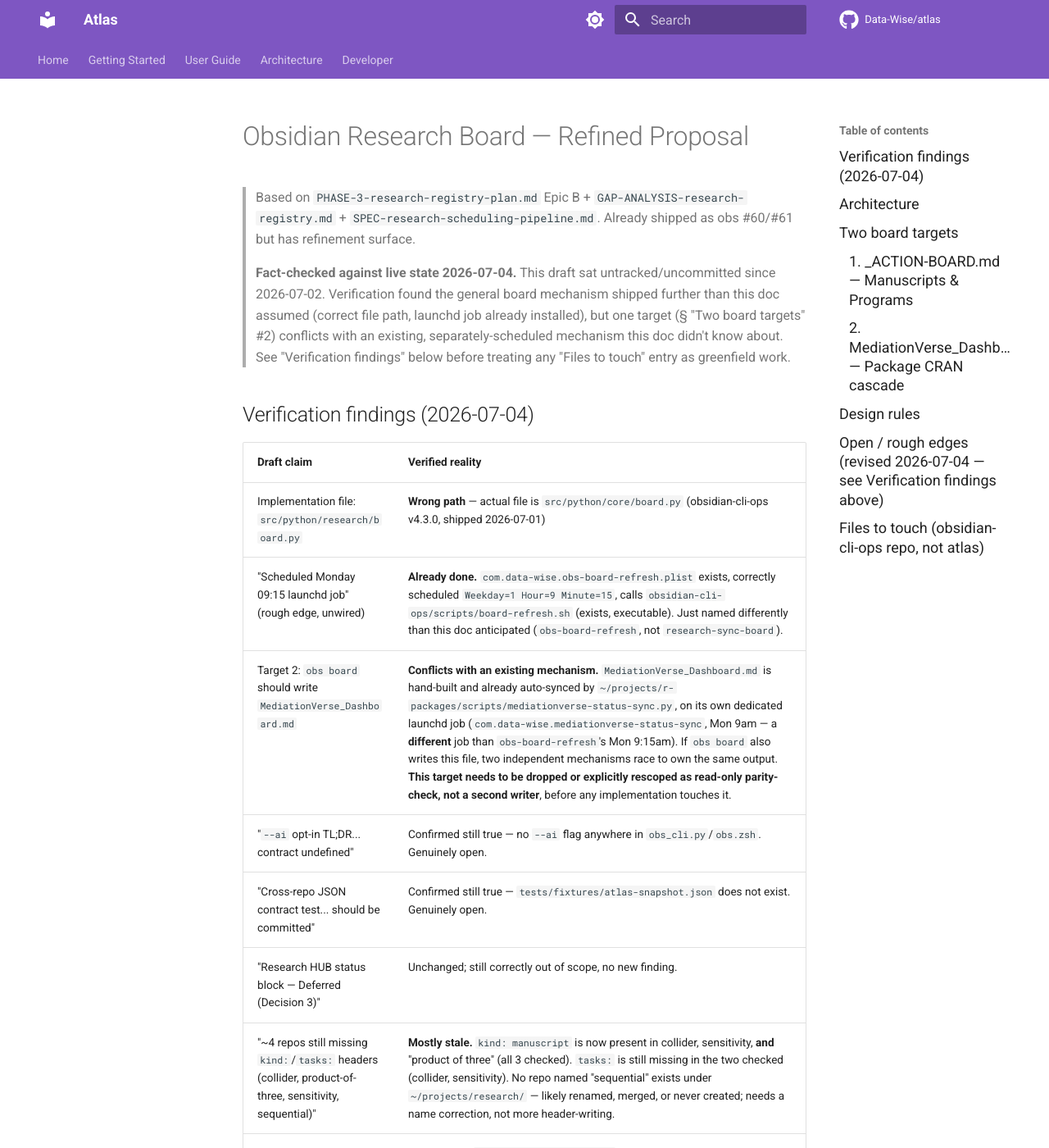
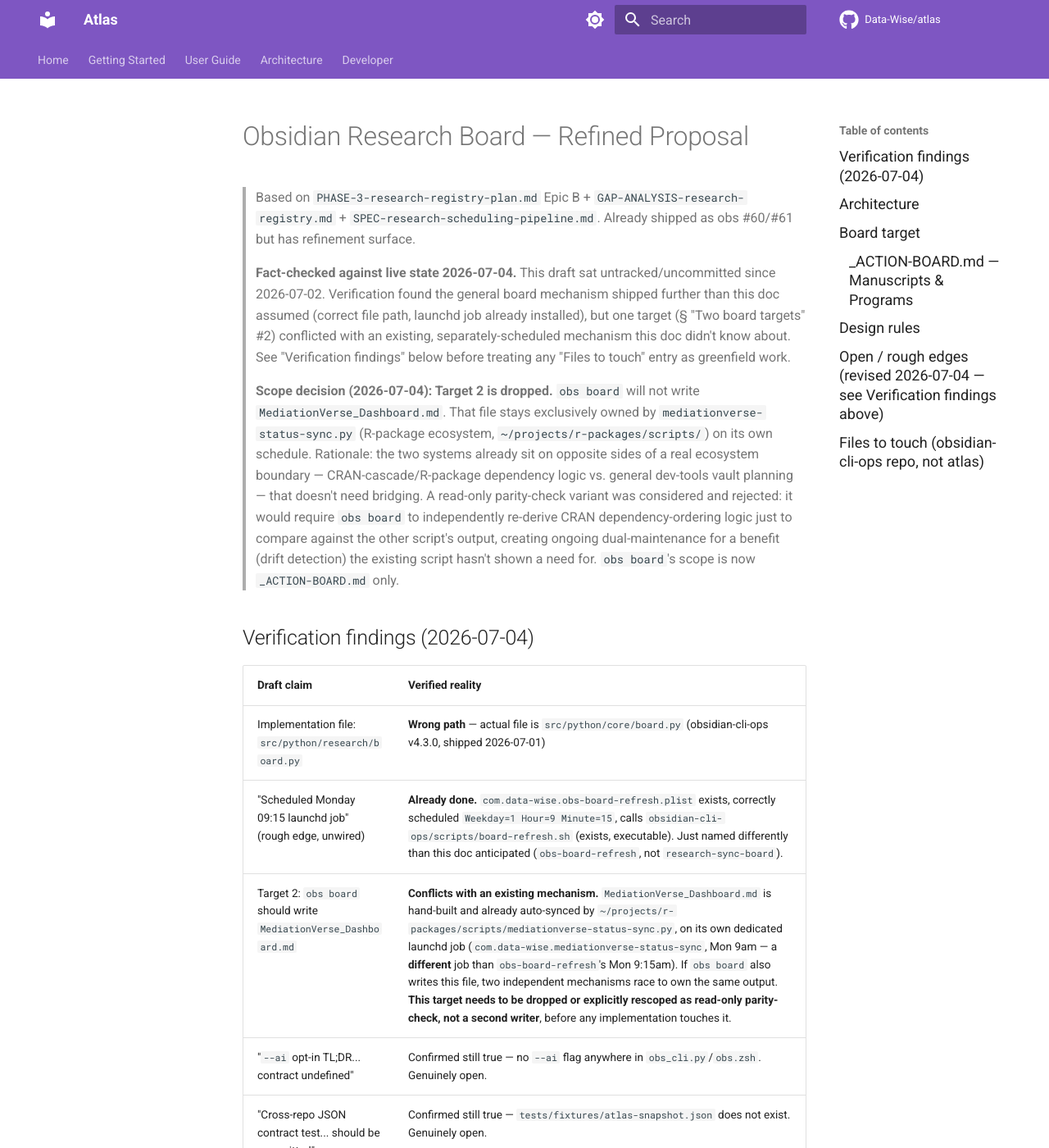
Before and after one commit to Data-Wise/atlas, an MkDocs documentation site: the page built from docs/SPEC-obs-board-refined-2026-07-02.md, in a window 1280 px wide and 1400 px high. Shown: the whole window at 82% size. Built offline with MkDocs 1.6.1 and Material for MkDocs 9.7.7, drawn with Linux system fonts in a browser that asks for light colours; comment, search, counter and statistics services are not loaded; some of the changed text lies outside the part shown.

Commit message:
docs: record MediationVerse-target scope decision (dropped)
obs board will not write MediationVerse_Dashboard.md -- that file stays
exclusively owned by mediationverse-status-sync.py (r-packages
ecosystem). Rationale: the two systems sit on opposite sides of a real
ecosystem boundary (CRAN-cascade R-package logic vs. general dev-tools
vault planning) that doesn't need bridging. Read-only parity-check was
considered and rejected -- would require dual-maintained ranking logic
for a drift-detection benefit the existing script hasn't needed.
obs board's scope is now _ACTION-BOARD.md only. Updates the
architecture diagram, board-target section, rough-edges table, and
files-to-touch list to match.

````diff
--- a/docs/SPEC-obs-board-refined-2026-07-02.md
+++ b/docs/SPEC-obs-board-refined-2026-07-02.md
@@ -6,9 +6,20 @@
 > **Fact-checked against live state 2026-07-04.** This draft sat untracked/uncommitted since
 > 2026-07-02. Verification found the general board mechanism shipped further than this doc
 > assumed (correct file path, launchd job already installed), but one target (§ "Two board
-> targets" #2) conflicts with an existing, separately-scheduled mechanism this doc didn't know
+> targets" #2) conflicted with an existing, separately-scheduled mechanism this doc didn't know
 > about. See "Verification findings" below before treating any "Files to touch" entry as
 > greenfield work.
+>
+> **Scope decision (2026-07-04): Target 2 is dropped.** `obs board` will not write
+> `MediationVerse_Dashboard.md`. That file stays exclusively owned by
+> `mediationverse-status-sync.py` (R-package ecosystem, `~/projects/r-packages/scripts/`) on its
+> own schedule. Rationale: the two systems already sit on opposite sides of a real ecosystem
+> boundary — CRAN-cascade/R-package dependency logic vs. general dev-tools vault planning — that
+> doesn't need bridging. A read-only parity-check variant was considered and rejected: it would
+> require `obs board` to independently re-derive CRAN dependency-ordering logic just to compare
+> against the other script's output, creating ongoing dual-maintenance for a benefit (drift
+> detection) the existing script hasn't shown a need for. `obs board`'s scope is now
+> `_ACTION-BOARD.md` only.
 
 ## Verification findings (2026-07-04)
 
@@ -32,12 +43,15 @@ atlas project list --kind --format json
          ├── ranker: stable sort (priority → progress desc → id)
          ├── renderer: markdown via templates
          └── writer: marker-bounded atomic (<!-- obs:board:start/end -->)
-                └──► vault: _ACTION-BOARD.md + MediationVerse_Dashboard.md
+                └──► vault: _ACTION-BOARD.md
 ```
 
-## Two board targets
+*(`MediationVerse_Dashboard.md` removed from this diagram — see "Scope decision" above.
+`obs board` has exactly one output target.)*
 
-### 1. `_ACTION-BOARD.md` — Manuscripts & Programs
+## Board target
+
+### `_ACTION-BOARD.md` — Manuscripts & Programs
 
 ```
 ## 🎯 Research Action Board            generated: 2026-06-25
@@ -57,15 +71,9 @@ TL;DR — deterministic summary
 | pmed-modern | Epi/JASA | 🟢 active | ███████░░ 92% | 0/5 | advance 05 |
 ```
 
-### 2. `MediationVerse_Dashboard.md` — Package CRAN cascade
-
-```
-## MediationVerse — CRAN Cascade
-| Package | CRAN | Dependencies | Next |
-| medfit  | ✅ 0.2.1   | — | — |
-| medrobust | 🔴 —   | medfit | submit_cran() |
-| medsim   | 🟡 —    | medfit, medrobust | await medrobust |
-```
+*(The former "Target 2" `MediationVerse_Dashboard.md` CRAN-cascade table is no longer part
+of this spec's scope — that view continues to live exclusively in
+`mediationverse-status-sync.py`, unchanged.)*
 
 ## Design rules
 
@@ -83,20 +91,25 @@ TL;DR — deterministic summary
 | Issue | Status |
 |-------|--------|
 | **Collider `journal:`→`venue:` field mapping** | Not yet verified this pass — still needs checking against atlas's `target:` convention |
-| **MediationVerse_Dashboard target parity** | **Superseded, not a rough edge to fix — a scope decision needed.** Drop this target from `obs board`, or explicitly scope it read-only (parity-check against `mediationverse-status-sync.py`'s output, never a second writer) |
+| **MediationVerse_Dashboard target parity** | ✅ **Resolved 2026-07-04 — target dropped.** `obs board` will never write this file; see "Scope decision" above. No remaining action. |
 | **Scheduled Monday 09:15 launchd job** | ✅ **Done** — `com.data-wise.obs-board-refresh.plist`, verified live |
 | **`--ai` opt-in TL;DR** | Still open — layered AI refinement contract undefined |
 | **Cross-repo JSON contract test** | Still open — `tests/fixtures/atlas-snapshot.json` not committed |
 | **Research HUB status block** | Deferred from scope (Decision 3) — unchanged |
 | **`kind:`/`tasks:` in remaining `.STATUS` files** | ✅ `kind:` done in collider/sensitivity/"product of three"; `tasks:` still missing in the 2 checked; "sequential" repo not found — name needs correcting before this item can be finished |
 
-**Net remaining scope, once corrected:** 2 fully open items (`--ai` flag, JSON contract test fixture), 1 scope decision required before proceeding (MediationVerse target), 1 partially-done cleanup (`tasks:` headers + the "sequential" name correction), 1 unverified item carried over (collider field mapping). Meaningfully smaller than the original 7-item list implied — most of what looked outstanding had already shipped.
+**Net remaining scope, fully resolved 2026-07-04:** 2 fully open items (`--ai` flag, JSON
+contract test fixture), 1 partially-done cleanup (`tasks:` headers + the "sequential" name
+correction), 1 unverified item carried over (collider field mapping). The MediationVerse
+scope decision is now closed (dropped, see above) — no open decisions remain, only
+implementation work. Meaningfully smaller than the original 7-item list implied — most of
+what looked outstanding had already shipped.
 
 ## Files to touch (obsidian-cli-ops repo, not atlas)
 
 | File | Change |
 |------|--------|
-| `src/python/core/board.py` | *(corrected from `research/board.py`)* — already has adapter + ranker + writer (core); this item is about the MediationVerse-target scope decision above, not new-from-scratch work |
+| `src/python/core/board.py` | *(corrected from `research/board.py`)* — already has adapter + ranker + writer (core) for the single remaining target (`_ACTION-BOARD.md`); no MediationVerse-target code needed given the scope decision above |
 | `src/python/core/templates/` | *(path unverified this pass — confirm actual location before assuming `research/templates/`)* |
 | `src/obs.zsh` | dispatch already wired (`obs board refresh`/`obs board status` per obsidian-cli-ops v4.3.0) |
 | `src/python/obs_cli.py` | add the still-missing `--ai` flag; confirm `--out`/`--targets`/`--dry-run`/`--json` are already present (v4.3.0 board work likely added most of these) before assuming they're new |
````
